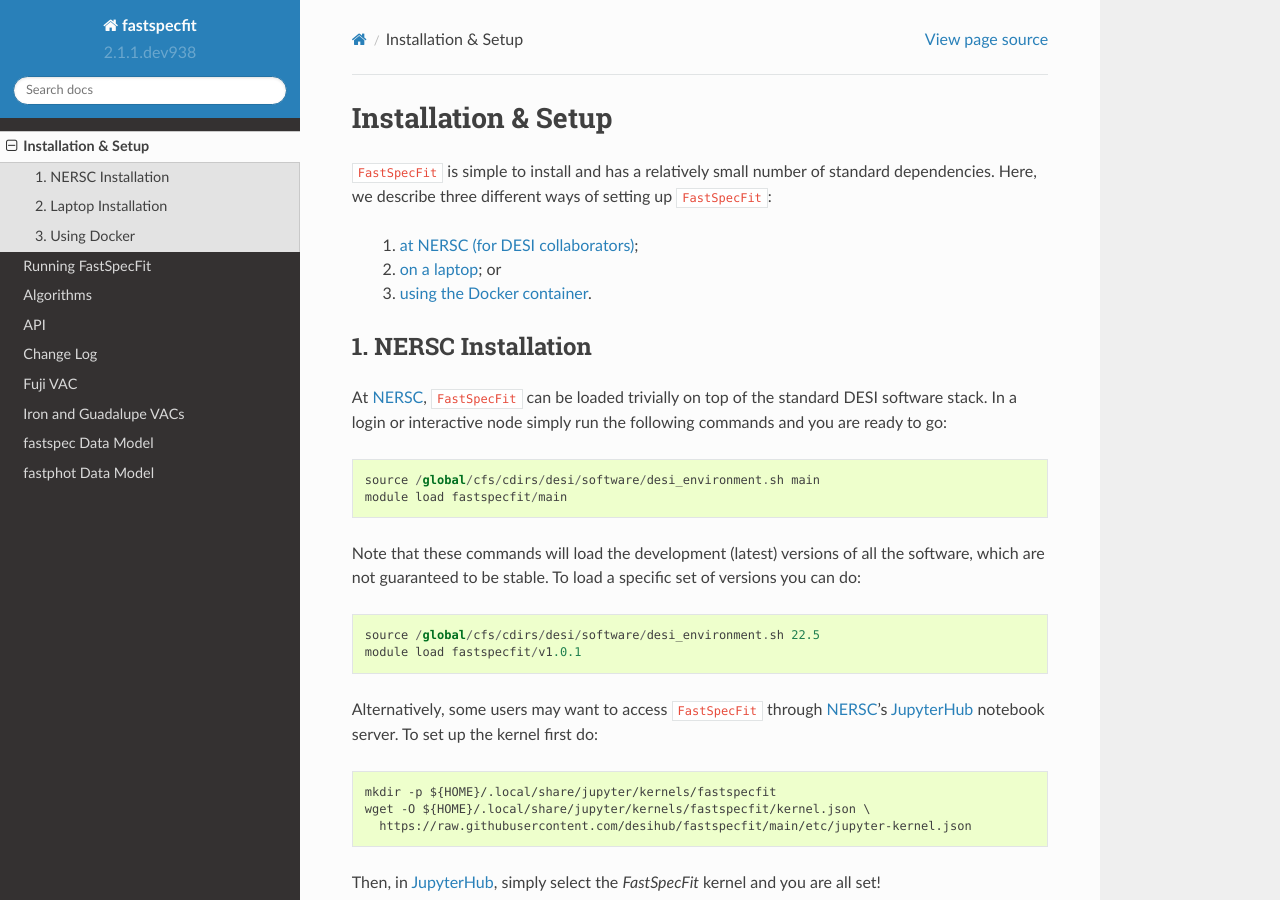
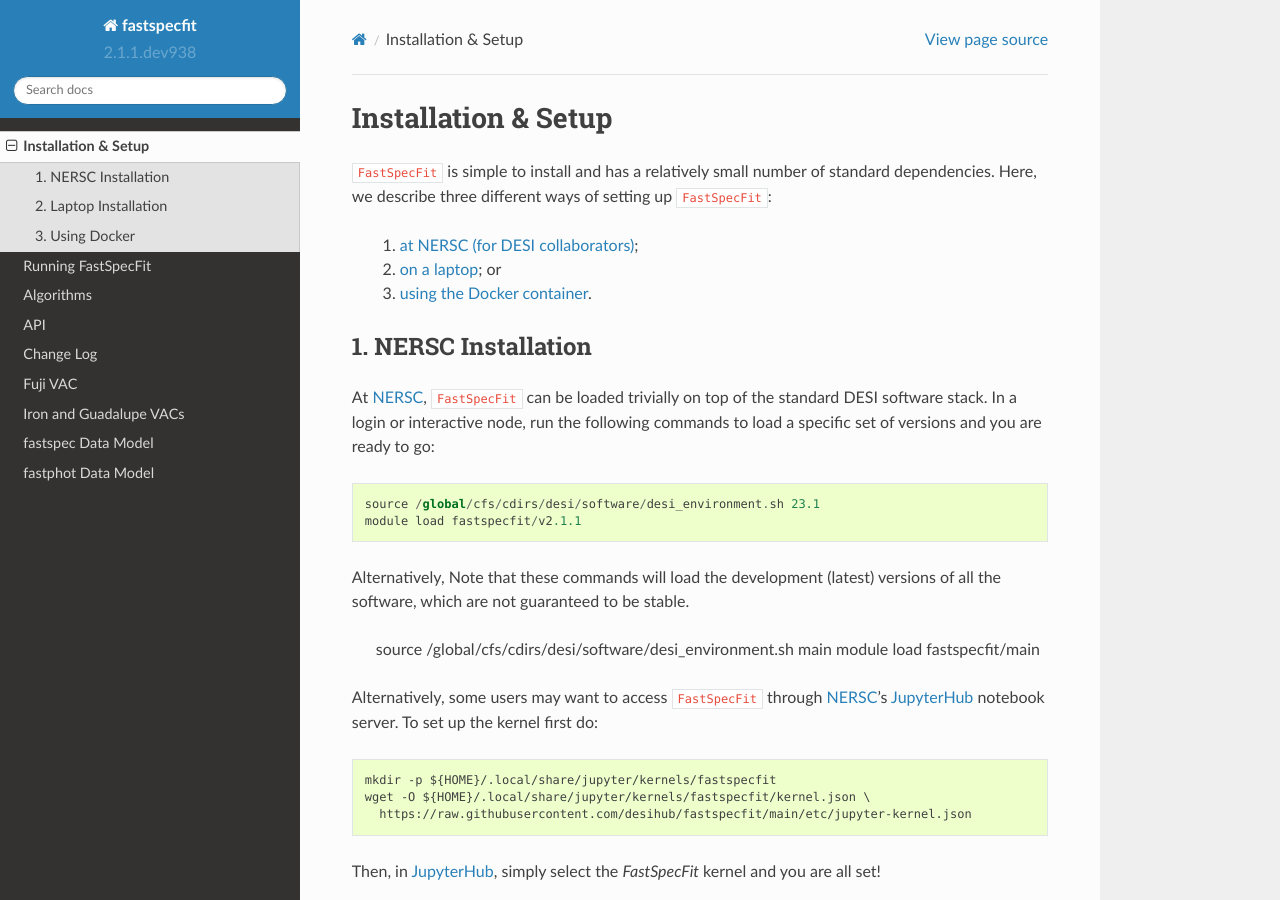
Before and after one commit to desihub/fastspecfit, a Sphinx documentation site: the page built from doc/install.rst, in a window 1280 px wide and 900 px high. Built offline with Sphinx 7.4.7 and the Read the Docs theme 2.0.0, drawn with Linux system fonts in a browser that asks for light colours.

Commit message:
begin updating installation instructions

```diff
--- a/doc/install.rst
+++ b/doc/install.rst
@@ -17,18 +17,17 @@ standard dependencies. Here, we describe three different ways of setting up
 ---------------------
 
 At `NERSC`_, ``FastSpecFit`` can be loaded trivially on top of the standard DESI
-software stack. In a login or interactive node simply run the following commands
-and you are ready to go::
+software stack. In a login or interactive node, run the following
+commands to load a specific set of versions and you are ready to go::
+
+  source /global/cfs/cdirs/desi/software/desi_environment.sh 23.1
+  module load fastspecfit/v2.1.1
+
+Alternatively, Note that these commands will load the development (latest) versions of all the
+software, which are not guaranteed to be stable.
 
   source /global/cfs/cdirs/desi/software/desi_environment.sh main
   module load fastspecfit/main
-
-Note that these commands will load the development (latest) versions of all the
-software, which are not guaranteed to be stable. To load a specific set of
-versions you can do::
-
-  source /global/cfs/cdirs/desi/software/desi_environment.sh 22.5
-  module load fastspecfit/v1.0.1
 
 Alternatively, some users may want to access ``FastSpecFit`` through `NERSC`_'s
 `JupyterHub`_ notebook server. To set up the kernel first do::
```
Also changed, not shown: doc/iron.rst (+6 -6 lines).
